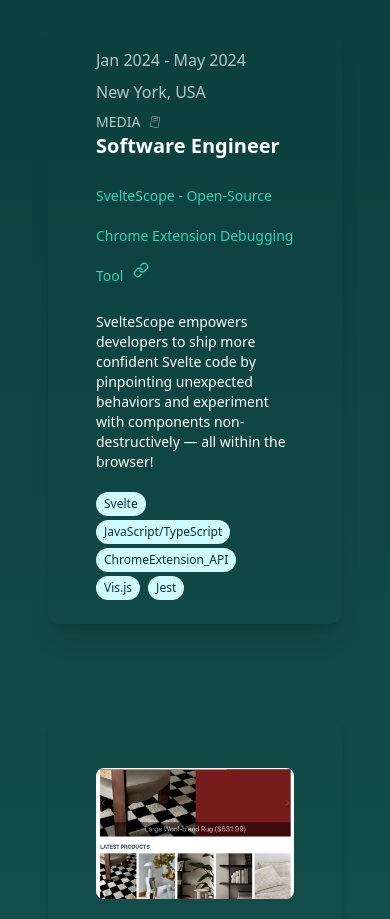
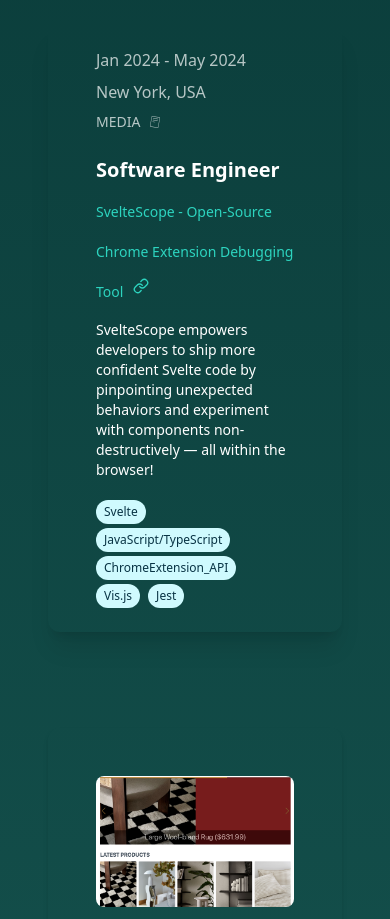
Before and after one commit to binhnguyen96html/portfolio, a React (Create React App) app: page / in a window 390 px wide. Shown: the part 1080-1999 px from the top of the page. Built offline with nearby package versions, Linux system fonts and the light colour scheme; what tailwindcss-gradients would draw is missing.

Commit message:
edit style

```diff
--- a/src/components/Experience.jsx
+++ b/src/components/Experience.jsx
@@ -34,15 +34,14 @@
             </div>
 
             <div
-              className="col-span-3 ml-0
-              md:mt-0"
+              className="col-span-3 ml-0 mt-6 lg:mt-0"
             >
               <p className="text-xl font-bold 3xl:text-2xl">{expItem.jobTitle}</p>
 
               <p
-                className="relative mt-4 text-teal-400
+                className="relative mt-2 text-teal-400
               group-hover:text-cyan-200 duration-300
-              md:text-xl"
+               md:text-xl"
               >
                 <a href={expItem.link} target='_blank' rel='noreferrer' > {expItem.company}</a>
                 <a
@@ -54,7 +53,7 @@
                 </a>
               </p>
 
-              <p className="mt-4 font-thin text-sm 3xl:text-md ">{expItem.description}</p>
+              <p className="mt-2 font-thin text-sm 3xl:text-md ">{expItem.description}</p>
 
               <div className="overflow-hidden flex flex-wrap mt-4 ">
                 {expItem.skills.map((s, i) => (
```
